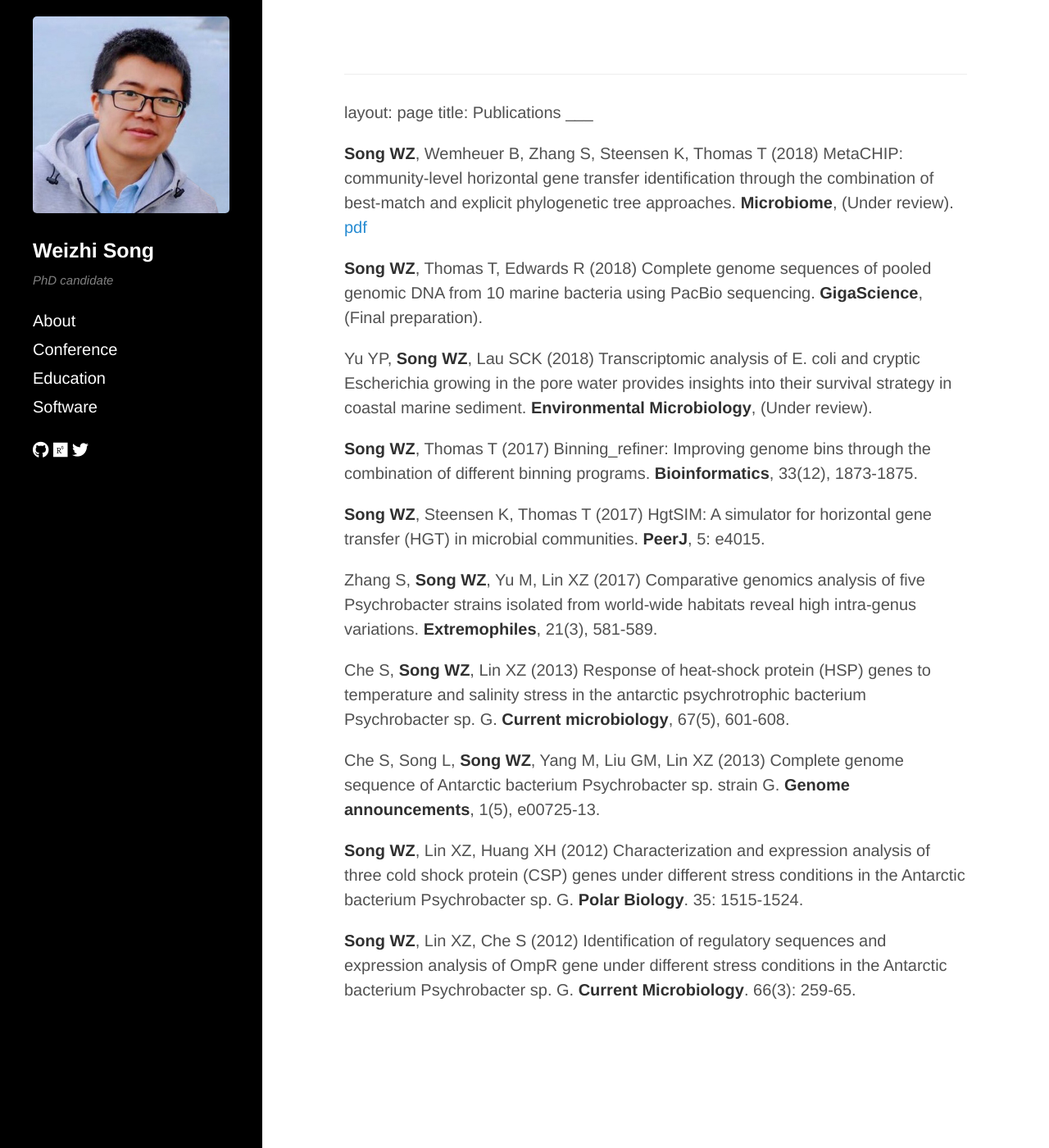
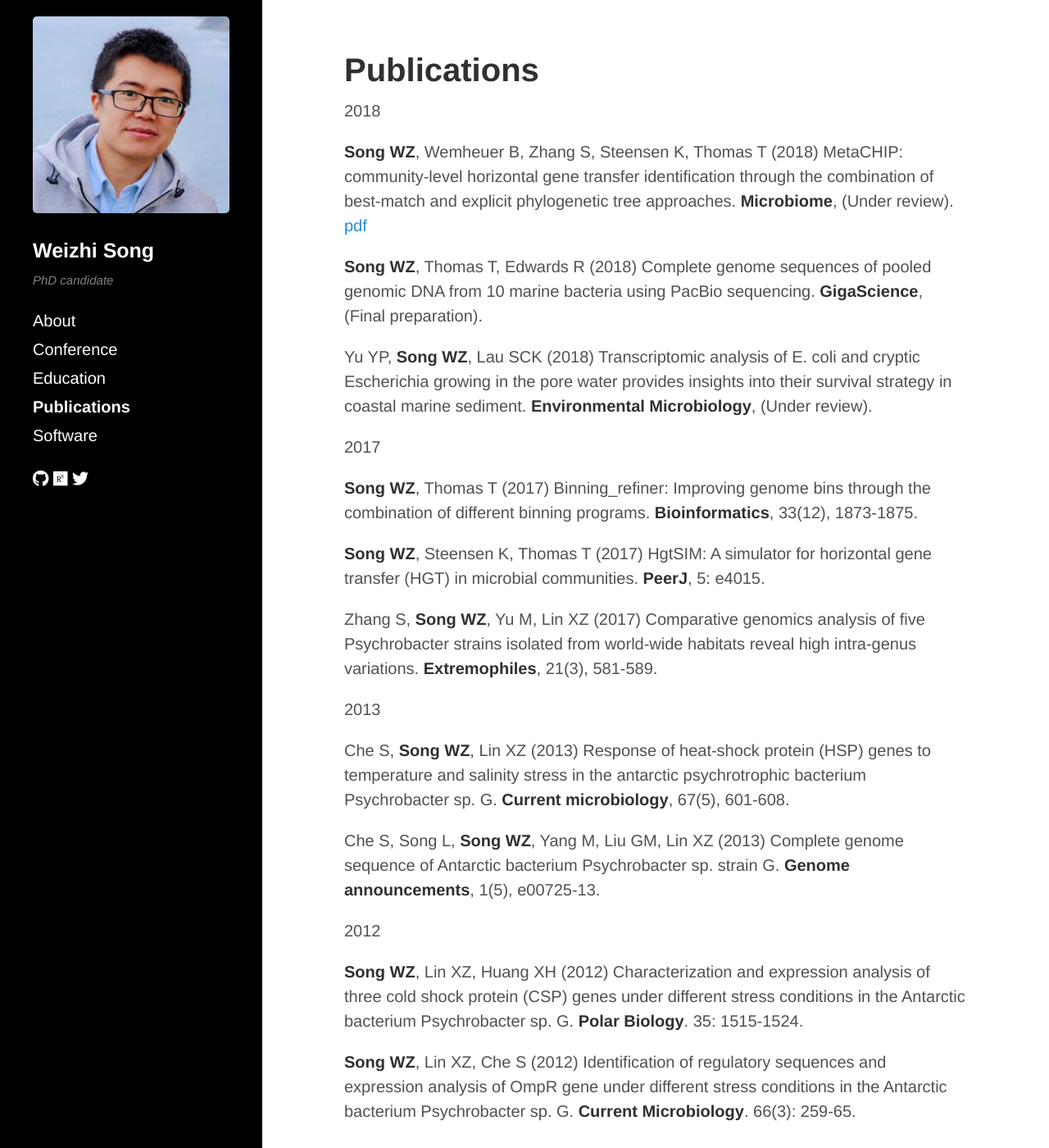
Before and after one commit to songweizhi/songweizhi.github.io, a Jekyll site: the page built from publications.md, in a window 1280 px wide and 1400 px high. Shown: the whole window at 82% size. Built offline with Jekyll 4.4.1, drawn with Linux system fonts in a browser that asks for light colours; nearby versions of some CDN libraries; our own code applies the rules of GitHub Pages for plain Markdown files.

Commit message:
Initial commit

```diff
--- a/publications.md
+++ b/publications.md
@@ -1,8 +1,9 @@
 ---
 layout: page
 title: Publications
-___
+---
 
+2018
 
 **Song WZ**, Wemheuer B, Zhang S, Steensen K, Thomas T (2018) MetaCHIP: community-level horizontal gene transfer identification through the combination of best-match and explicit phylogenetic tree approaches. **Microbiome**, (Under review). [pdf](https://rgriff23.github.io/assets/pdfs/Schneider-Crease_etal_2017a.pdf)
 
@@ -10,16 +11,22 @@ ___
 
 Yu YP, **Song WZ**, Lau SCK (2018) Transcriptomic analysis of E. coli and cryptic Escherichia growing in the pore water provides insights into their survival strategy in coastal marine sediment. **Environmental Microbiology**, (Under review).
 
+2017
+
 **Song WZ**, Thomas T (2017) Binning_refiner: Improving genome bins through the combination of different binning programs. **Bioinformatics**, 33(12), 1873-1875.
 
 **Song WZ**, Steensen K, Thomas T (2017) HgtSIM: A simulator for horizontal gene transfer (HGT) in microbial communities. **PeerJ**, 5: e4015.
 
 Zhang S, **Song WZ**, Yu M, Lin XZ (2017) Comparative genomics analysis of five Psychrobacter strains isolated from world-wide habitats reveal high intra-genus variations. **Extremophiles**, 21(3), 581-589.
 
+2013
+
 Che S, **Song WZ**, Lin XZ (2013) Response of heat-shock protein (HSP) genes to temperature and salinity stress in the antarctic psychrotrophic bacterium Psychrobacter sp. G. **Current microbiology**, 67(5), 601-608.
 
 Che S, Song L, **Song WZ**, Yang M, Liu GM, Lin XZ (2013) Complete genome sequence of Antarctic bacterium Psychrobacter sp. strain G. **Genome announcements**, 1(5), e00725-13.
 
+2012
+
 **Song WZ**, Lin XZ, Huang XH (2012) Characterization and expression analysis of three cold shock protein (CSP) genes under different stress conditions in the Antarctic bacterium Psychrobacter sp. G. **Polar Biology**. 35: 1515-1524.
 
 **Song WZ**, Lin XZ, Che S (2012) Identification of regulatory sequences and expression analysis of OmpR gene under different stress conditions in the Antarctic bacterium Psychrobacter sp. G. **Current Microbiology**. 66(3): 259-65.
```
